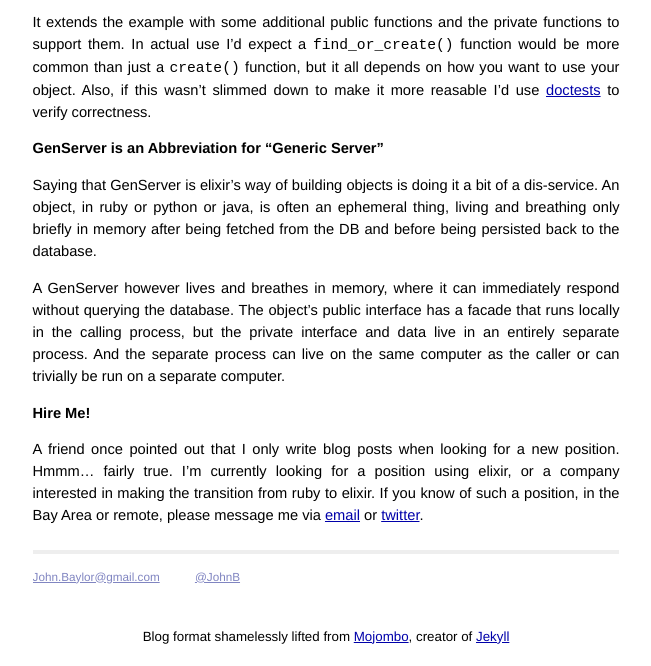
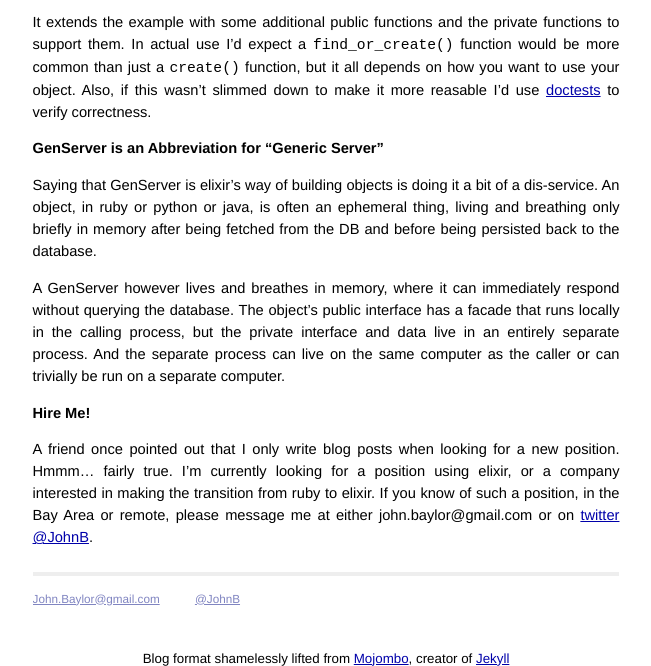
Before and after one commit to JohnB/johnb.github.com, a Jekyll site: the page built from _posts/2017-10-21-Objects-in-elixir.md, in a window 1280 px wide, cut to the strip 731-1397 px from the top of the page. Shown: the whole strip, without its empty margins (314-965 px from the left). Built offline with Jekyll 4.4.1, drawn with Linux system fonts in a browser that asks for light colours; before the commit the page ends 1375 px from its top, so only the background shows below that.

Commit message:
Fixed email and twitter links.

```diff
--- a/_posts/2017-10-21-Objects-in-elixir.md
+++ b/_posts/2017-10-21-Objects-in-elixir.md
@@ -57,4 +57,4 @@ A friend once pointed out that I only write blog posts when looking for
 a new position. Hmmm... fairly true. I'm currently looking for a position
 using elixir, or a company interested in making the transition from ruby to elixir.
 If you know of such a position, in the Bay Area or remote, please message
-me via [email](john.baylor@gmail.com) or [twitter](https://twitter.com/johnb).
+me at either john.baylor@gmail.com or on [twitter @JohnB](https://twitter.com/johnb).
```
